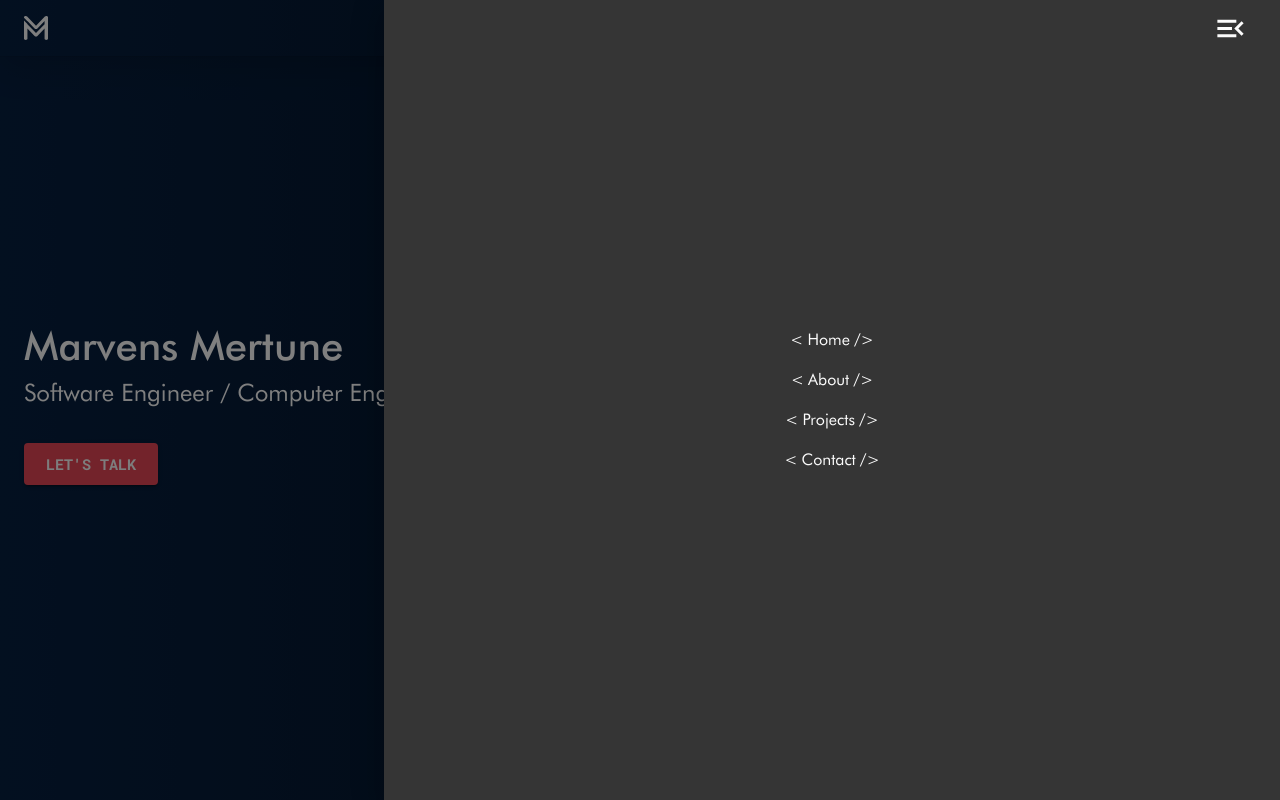
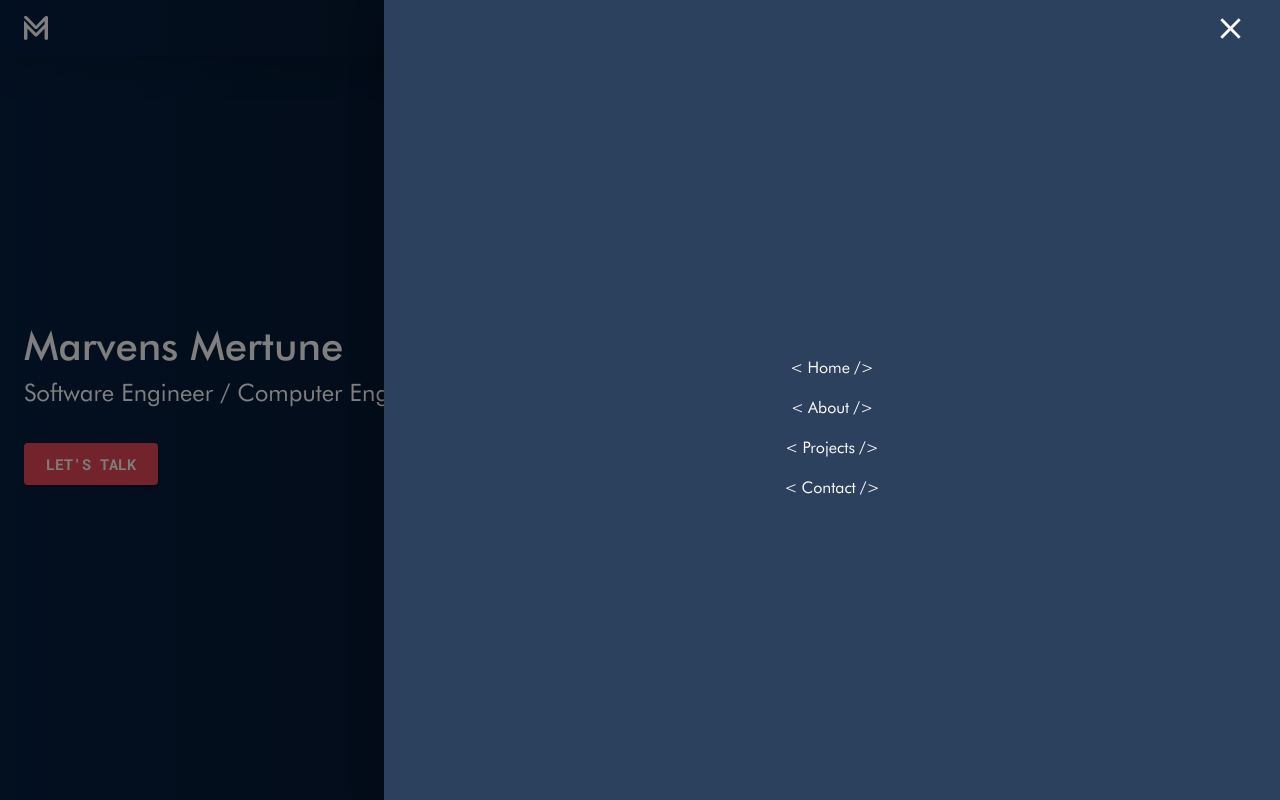
Before and after one commit to mmertune-deprecated-projects/Personal-Portfolio3, a React (Create React App) app: page / in a window 1280 px wide. Both pictures are taken after a click on the button "menu". Shown: the top 800 px of the page. Built offline with nearby package versions, Linux system fonts and the light colour scheme.

Commit message:
Added close icon to drawer component

```diff
--- a/src/components/navbar/Navbar.jsx
+++ b/src/components/navbar/Navbar.jsx
@@ -3,7 +3,7 @@ import { useContext } from "react";
 import { UIContext } from "../../context/UIContext";
 import { HashLink } from "react-router-hash-link";
 import useScrollDirection from "../../hooks/scrollDirection";
-import { MenuOpen } from "@mui/icons-material";
+import { MenuOpen, Close } from "@mui/icons-material";
 import {
   IconButton,
   SvgIcon,
@@ -24,24 +24,24 @@ const Navbar = () => {
 
   return (
     <nav
-      className={`navbar ${
-        scrollDirection === "down" ? "header header_hide" : "header_show"
-      }`}
+      // className={`navbar ${
+      //   scrollDirection === "down" ? "header header_hide" : "header_show"
+      // }`}
+      className="navbar"
     >
-      <div className="header_leftContainer">
+      <div className="navbar_leftContainer">
         <HashLink to="/#hero">
           <SvgIcon
             color="primary"
             sx={{ display: "flex" }}
             fill="#fefefe"
-
             // htmlColor="#5bc2e7"
           >
             <HomeIcon fill="#fefefe" />
-          </SvgIcon>{" "}
+          </SvgIcon>
         </HashLink>
       </div>
-      <div>
+      <div className="navbar_rightContainer">
         <IconButton
           aria-label="menu"
           color="primary"
@@ -49,7 +49,8 @@ const Navbar = () => {
             setOverlayState((currentVal) => !currentVal);
           }}
           sx={{
-            zIndex: (customTheme) => customTheme.zIndex.drawer + 1,
+            // zIndex: (customTheme) => customTheme.zIndex.drawer + 1,
+            zIndex: 1,
           }}
         >
           <MenuOpen fontSize="large" />
@@ -63,13 +64,35 @@ const Navbar = () => {
           onClose={() => {
             setOverlayState((currentVal) => !currentVal);
           }}
+          PaperProps={{sx:{backgroundColor:"quaternary.main"}}}
         >
+          <div className="navbar_closeIcon">
+            <IconButton
+              aria-label="menu"
+              color="primary"
+              onClick={() => {
+                setOverlayState((currentVal) => !currentVal);
+              }}
+              sx={{
+                // zIndex: (customTheme) => customTheme.zIndex.drawer + 1,
+                zIndex: 1,
+                width: "fit-content",
+                height:"56px",
+                display: "flex",
+                justifyContent: "right",
+              }}
+            >
+              <Close fontSize="large" />
+            </IconButton>
+          </div>
           <Box
             sx={{
               width: "70vw",
+              height: "100%",
               display: "flex",
               flexDirection: "column",
               justifyContent: "center",
+              // backgroundColor: "quaternary.main",
               alignItems: "center",
               margin: "auto 0",
             }}
--- a/src/components/navbar/navbar.css
+++ b/src/components/navbar/navbar.css
@@ -1,23 +1,33 @@
 .navbar {
   height: var(--navbar-height);
-  position: absolute;
+  position: fixed;
   top: 0;
   left: 0;
+  z-index: 50;
   width: 100vw;
   display: flex;
   justify-content: space-between;
   align-items: center;
-  padding:0 24px ;
+  padding: 0 24px;
+  backdrop-filter: blur(10px);
   box-shadow: rgba(0, 0, 0, 0.16) 0px 10px 36px 0px,
-  rgba(0, 0, 0, 0.06) 0px 0px 0px 1px;
-  /* background: linear-gradient(90deg,rgba(7, 32, 65, 1) 0%,rgba(2, 11, 22, 1) 100%); */
-  /* background: var(--dark-gradient); */
-
+    rgba(0, 0, 0, 0.06) 0px 0px 0px 1px;
+  /* background: linear-gradient(
+    90deg,
+    rgba(7, 32, 65, 1) 0%,
+    rgba(2, 11, 22, 1) 100%
+  ); */
+  background: var(--dark-gradient-opaque);
 }
 .navbar_homeLogo {
   width: 40px;
   height: 40px;
 }
-.navbar_overlayText{
+.navbar_overlayText {
   margin: 0 4px;
 }
+.navbar_closeIcon {
+  display: flex;
+  justify-content: right;
+  margin-right: 24px;
+}
--- a/src/index.css
+++ b/src/index.css
@@ -37,5 +37,10 @@
     rgba(7, 32, 65, 1) 0%,
     rgba(2, 11, 22, 1) 100%
   );
+  --dark-gradient-opaque: linear-gradient(
+    90deg,
+    rgba(7, 32, 65, 0.8) 0%,
+    rgba(2, 11, 22, 0.8) 100%
+  );
   --navbar-height: 56px;
 }
--- a/src/materialUI/customTheme.js
+++ b/src/materialUI/customTheme.js
@@ -13,9 +13,9 @@ const theme = createTheme({
       main: "#E84757",
       contrastText: "#fbfbfb",
     },
-    quaternary:{
-      main:"rgb(7, 32, 65)"
-    }
+    quaternary: {
+      main: "rgb(7, 32, 65)",
+    },
   },
   typography: {
     fontFamily: "Futura Custom",
@@ -38,14 +38,16 @@ const theme = createTheme({
     },
     body: {
       fontFamily: "Calibre",
-      fontSize:"1rem"
-
+      fontSize: "1rem",
     },
     button: {
       fontFamily: "Roboto Mono",
       fontWeight: "bold",
     },
   },
+  // zIndex: {
+  //   drawer: "auto",
+  // },
 
   // components: {
   //   MuiCssBaseline: {
```
